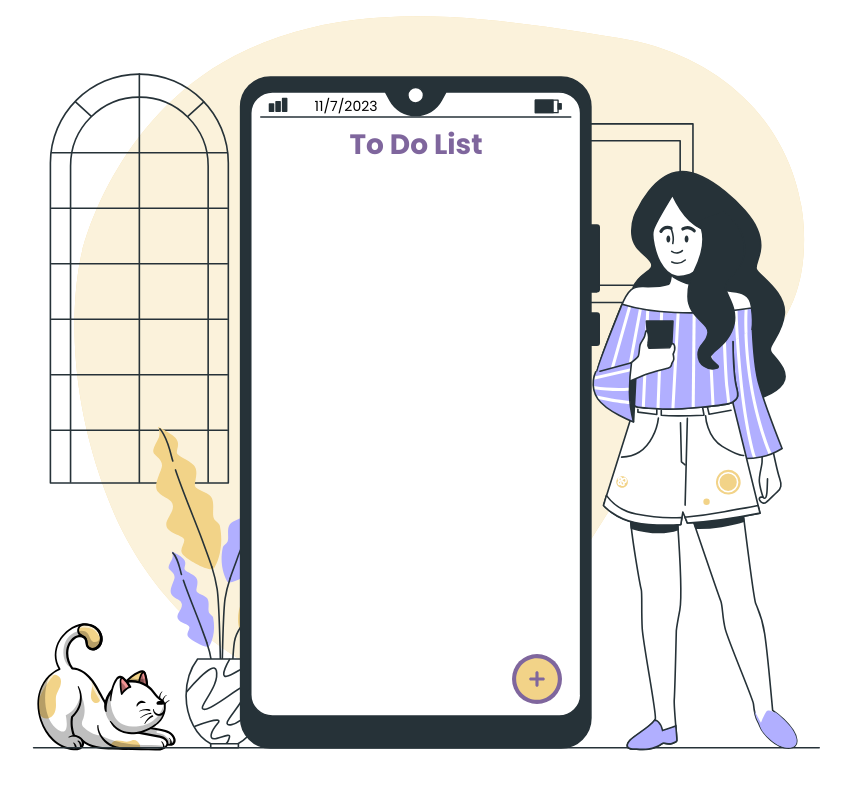
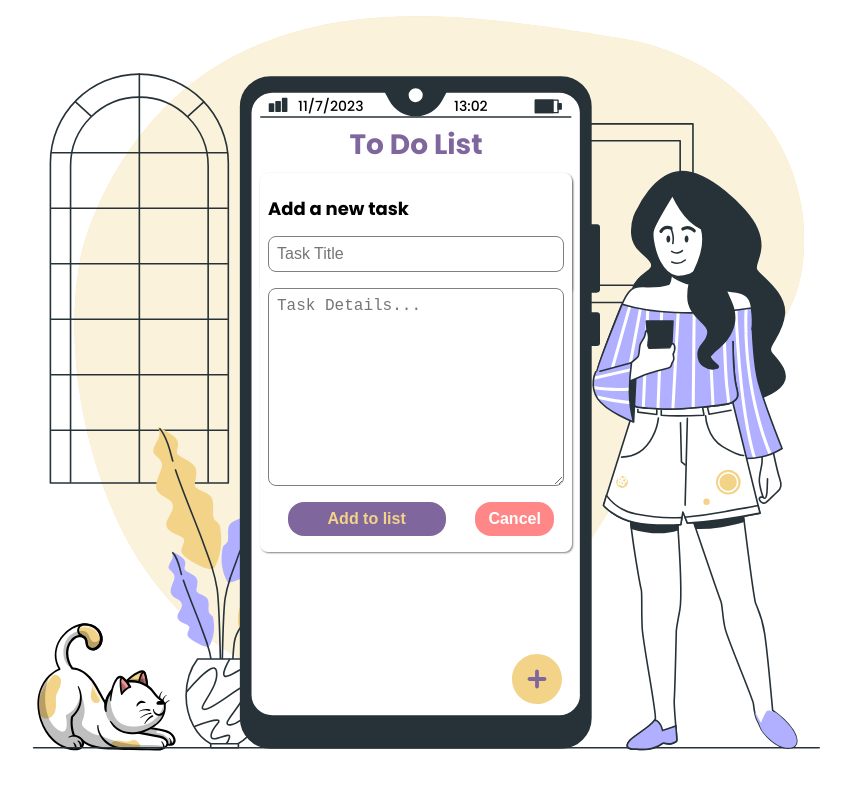
Before and after one commit to vida-khalili/To-Do-js, a plain HTML site: page index.html in a window 1280 px wide. Both pictures are taken after a click on the button 753 px from the left and 679 px from the top of the page. Shown: the whole page, without its empty margins (216-1067 px from the left). Drawn offline with Linux system fonts and the light colour scheme.

Commit message:
sytle.css and script.js updated
added style and script for adding new tasks

```diff
--- a/index.html
+++ b/index.html
@@ -30,16 +30,58 @@
           </div>
         </div>
         <h1>To Do List</h1>
-        <div class="add-task">
+        <div class="tasks-part">
+          <div class="task-input">
+            <h2>Add a new task</h2>
+            <form class="add-task-form">
+              <input
+                type="text"
+                class="task-input-title"
+                placeholder="Task Title"
+                autocomplete="off"
+              />
+              <textarea
+                type="text"
+                class="task-input-details"
+                placeholder="Task Details..."
+                rows="10"
+                autocomplete="off"
+              ></textarea>
+              <div class="buttons">
+                <button type="submit" class="btn submit-btn">
+                  Add to list
+                </button>
+                <button type="button" class="btn cancel-btn">Cancel</button>
+              </div>
+            </form>
+          </div>
+          <div class="tasks-list">
+            <div class="task-card" id="1">
+              <img
+                src="./images/tick-checkbox.svg"
+                alt="checked box"
+                id="checked-box"
+                class="check-box"
+              />
+              <img
+                src="./images/checkbox.svg"
+                alt="unchecked box"
+                id="unchecked-box"
+                class="check-box"
+              />
+              <div class="card-content">
+                <h5 class="card title">card title</h5>
+                <p class="card-details">
+                  Lorem ipsum dolor sit amet consectetur adipisicing elit. Ipsam
+                  et possimus vero doloremque saepe voluptates quos explicabo
+                  nemo, ab aut enim sit velit. Animi quae omnis, ullam
+                  accusantium totam repellendus.
+                </p>
+              </div>
+            </div>
+          </div>
           <button type="button" class="btn add-btn">
-            <svg viewBox="0 0 24 24" xmlns="http://www.w3.org/2000/svg">
-              <path
-                fill-rule="evenodd"
-                clip-rule="evenodd"
-                d="M12 22C17.5228 22 22 17.5228 22 12C22 6.47715 17.5228 2 12 2C6.47715 2 2 6.47715 2 12C2 17.5228 6.47715 22 12 22ZM12.75 9C12.75 8.58579 12.4142 8.25 12 8.25C11.5858 8.25 11.25 8.58579 11.25 9L11.25 11.25H9C8.58579 11.25 8.25 11.5858 8.25 12C8.25 12.4142 8.58579 12.75 9 12.75H11.25V15C11.25 15.4142 11.5858 15.75 12 15.75C12.4142 15.75 12.75 15.4142 12.75 15L12.75 12.75H15C15.4142 12.75 15.75 12.4142 15.75 12C15.75 11.5858 15.4142 11.25 15 11.25H12.75V9Z"
-                fill="#f2d388"
-              ></path>
-            </svg>
+            <img src="./images/add-btn.svg" alt="add button" />
           </button>
         </div>
       </div>
--- a/script/script.js
+++ b/script/script.js
@@ -1,7 +1,64 @@
+// Live Date and Time
+
 let now = new Date();
-
 let year = now.getFullYear();
 let month = now.getMonth() + 1;
 let date = now.getDate();
 
 document.querySelector(".date").innerHTML = `${date}/${month}/${year}`;
+
+function refreshTime() {
+  var dateString = new Date()
+    .toLocaleString("en-US", { hour12: false })
+    .replace(" ", "");
+  dateString = dateString.substring(0, dateString.length - 3).split(",");
+  var formattedString = dateString[1];
+  document.querySelector(".time").innerHTML = formattedString;
+}
+
+setInterval(refreshTime, 1000);
+
+//Add New Task Button
+let addButton = document.querySelector(".add-btn");
+
+//Submit New Task Button
+let submitNewTaskButton = document.querySelector(".submit-btn");
+
+//Cancel New Task Button
+let cancelNewTaskButton = document.querySelector(".cancel-btn");
+
+//Form (new task)
+let newTaskForm = document.querySelector(".add-task-form");
+
+//Task Title Input
+let newTaskTitleInput = document.querySelector(".task-input-title");
+
+//Task Details Input
+let newTaskDetailsInput = document.querySelector(".task-input-details");
+
+let tasksList = [];
+let count = 0;
+
+const getNewTaskInput = (event) => {
+  event.preventDefault();
+  let newTaskTitle = newTaskTitleInput.value;
+  let newTaskDetails = newTaskDetailsInput.value;
+  count++;
+  let task = {
+    id: count,
+    title: newTaskTitle,
+    details: newTaskDetails,
+    done: false,
+  };
+  tasksList.push(task);
+  document.querySelector(".task-input").style.display = "none";
+};
+
+addButton.addEventListener("click", () => {
+  document.querySelector(".task-input").style.display = "block";
+});
+cancelNewTaskButton.addEventListener("click", () => {
+  document.querySelector(".task-input").style.display = "none";
+});
+
+newTaskForm.addEventListener("submit", getNewTaskInput);
--- a/style/style.css
+++ b/style/style.css
@@ -2,6 +2,8 @@
   --purple: #b1afff;
   --dark-purple: #7f669d;
   --yellow: #f2d388;
+  --light-yellow: #fdfdbd;
+  --light-red: #ff8787;
 }
 body {
   overflow: hidden;
@@ -23,8 +25,16 @@ body {
 .date-time {
   display: flex;
   justify-content: space-around;
-  width: 90%;
+  width: 100%;
   font-size: 14px;
+  font-weight: 500;
+}
+.date,
+.time {
+  width: 80px;
+  display: flex;
+  align-items: center;
+  justify-content: flex-start;
 }
 
 .to-do-container {
@@ -44,13 +54,17 @@ h1 {
 .btn {
   background: transparent;
   border: none;
+  font-weight: 700;
+  font-size: 16px;
   /* width: 50px;
   height: 50px; */
   display: flex;
   align-items: center;
   justify-content: center;
   cursor: pointer;
-  transition: transform 100ms ease-in-out;
+  transition: transform 200ms ease-in-out;
+  border-radius: 16px;
+  padding: 8px;
 }
 
 .btn:hover {
@@ -58,7 +72,6 @@ h1 {
 }
 
 .add-btn {
-  background-color: var(--dark-purple);
   border-radius: 100%;
   padding: 0;
   position: absolute;
@@ -66,9 +79,102 @@ h1 {
   right: 10px;
 }
 
-.btn svg {
+.btn img {
   width: 50px;
   height: 50px;
+}
+.task-input {
+  padding: 8px 8px 16px 8px;
+  border-radius: 8px;
+  z-index: 10;
+  position: absolute;
+  background-color: white;
+  width: 100%;
+  top: 79px;
+  display: none;
+  box-shadow: 1px 1px 2px gray;
+}
+
+h2 {
+  font-size: 18px;
+  margin: 16px 0;
+}
+.add-task-form {
+  display: grid;
+  gap: 16px;
+}
+
+.task-input-details,
+.task-input-title {
+  width: 100%;
+  font-size: 16px;
+  padding: 8px;
+  border-radius: 8px;
+  border: 1px solid gray;
+  text-transform: capitalize;
+}
+
+input:focus-visible,
+textarea:focus-visible {
+  outline-color: var(--dark-purple);
+}
+
+.buttons {
+  display: grid;
+  grid-template-columns: 1fr 0.5fr;
+  justify-items: center;
+}
+
+.submit-btn {
+  background-color: var(--dark-purple);
+  color: var(--yellow);
+  width: 80%;
+  margin: 0 auto;
+}
+.cancel-btn {
+  color: white;
+  background-color: #ff8787;
+  width: 80%;
+}
+.tasks-list {
+  margin-top: 12px;
+}
+
+#checked-box {
+  display: none;
+}
+
+.task-card {
+  padding: 8px;
+  border-radius: 8px;
+  box-shadow: 1px 1px 2px gray;
+  display: grid;
+  grid-template-columns: 20px 1fr;
+  gap: 8px;
+  height: 120px;
+  cursor: pointer;
+}
+
+h5 {
+  font-size: 16px;
+  margin-bottom: 8px;
+}
+
+.card-details {
+  overflow: hidden;
+  text-overflow: ellipsis;
+  display: -webkit-box;
+  -webkit-line-clamp: 3;
+  -webkit-box-orient: vertical;
+  height: 70px;
+  font-size: 14px;
+  opacity: 0.8;
+}
+
+.check-box {
+  margin-top: 4px;
+  height: 20px;
+  width: 20px;
 }
 
 @media screen and (max-width: 800px) {
```
Also changed, not shown: images/add-btn.svg (added), images/checkbox.svg (added), images/tick-checkbox.svg (added).
